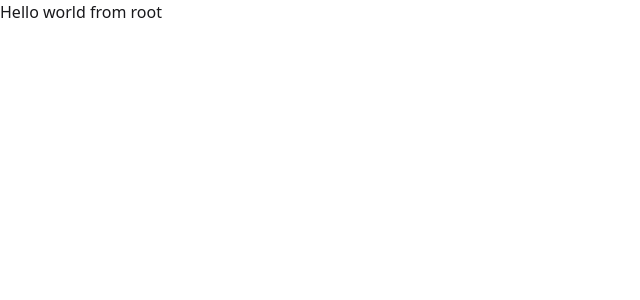
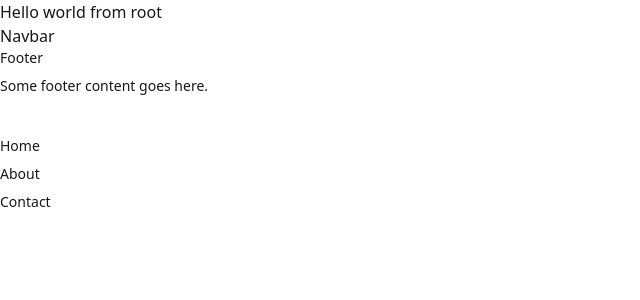
Before and after one commit to salauddin85/React-Explore, a React (Vite) app in the folder Boighor/: page / in a window 1280 px wide. Shown: the top 300 px of the page, without its empty margins (0-640 px from the left). Built offline with nearby package versions, Linux system fonts and the light colour scheme.

Commit message:
added basic component

```diff
--- a/Boighor/src/components/Footer/Footer.jsx
+++ b/Boighor/src/components/Footer/Footer.jsx
@@ -1,10 +1,22 @@
 import React from 'react';
+
+import { Link } from 'react-router-dom';
 
 const Footer = () => {
     return (
-        <div>
-            <h1>Footer</h1>
+    <footer>
+        <div className="footer">
+            <div className="footer-content">
+                <h2>Footer</h2>
+                <p>Some footer content goes here.</p>
+            </div>
+            <div className="footer-links">
+                <Link to="/">Home</Link>
+                <Link to="/about">About</Link>
+                <Link to="/contact">Contact</Link>
+            </div>
         </div>
+    </footer>
     );
 };
 
--- a/Boighor/src/components/Home/Home.jsx
+++ b/Boighor/src/components/Home/Home.jsx
@@ -4,6 +4,12 @@ const Home = () => {
     return (
         <div>
             <h1>Home</h1>
+            <p>Welcome to the home page!</p>
+            <img src="https://via.placeholder.com/150" alt="Placeholder" />
+            <p>This is a simple home page component.</p>
+
+
+
         </div>
     );
 };
--- a/Boighor/src/components/Root/Root.jsx
+++ b/Boighor/src/components/Root/Root.jsx
@@ -1,9 +1,15 @@
 import React from 'react';
+import Navbar from '../Navbar/Navbar';
+import { Outlet } from 'react-router-dom';
+import Footer from '../Footer/Footer';
 
 const Root = () => {
     return (
         <div>
             <h2>Hello world from root</h2>
+            <Navbar />
+            <Outlet />
+            <Footer />
         </div>
     );
 };
```
